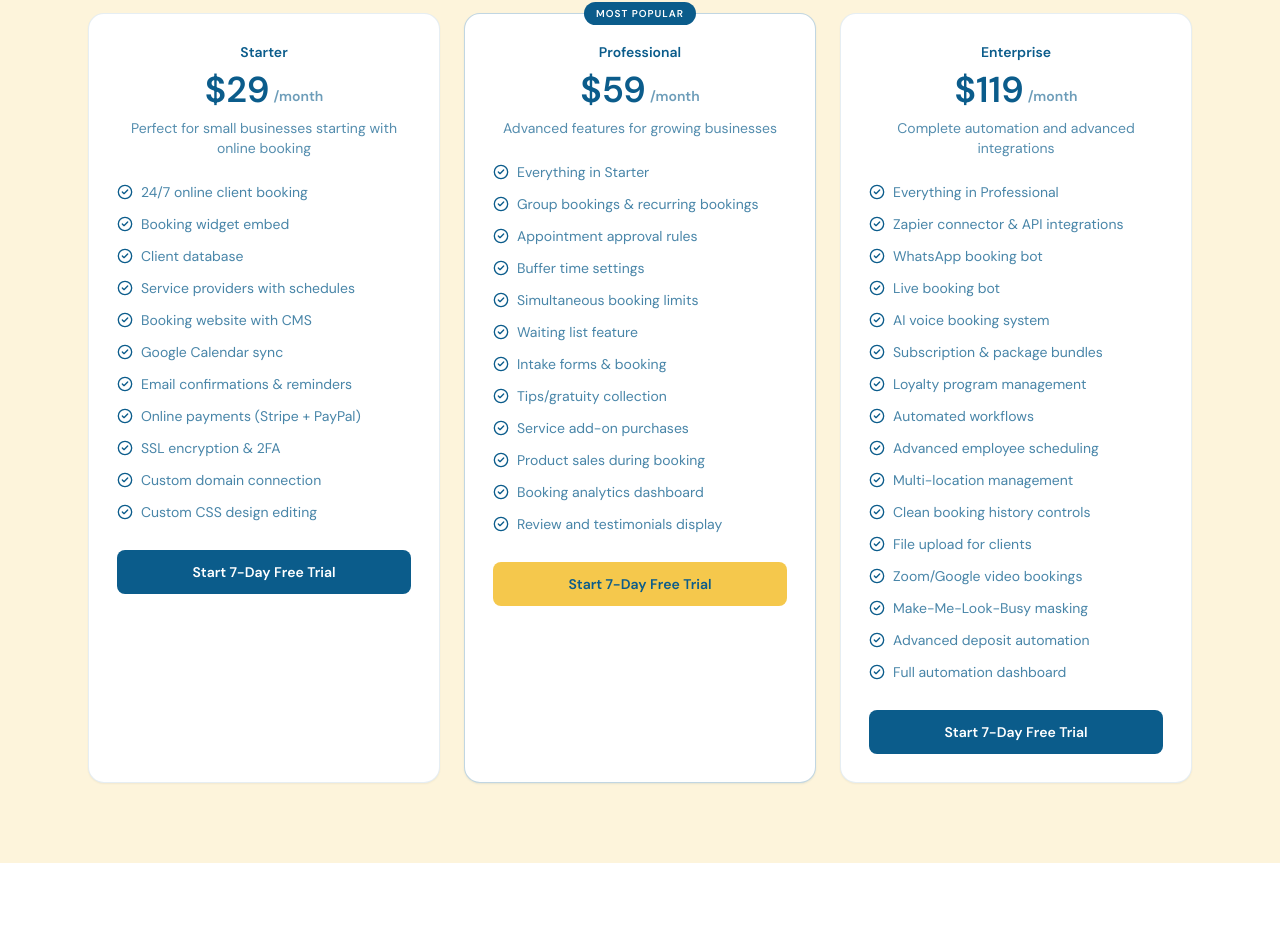
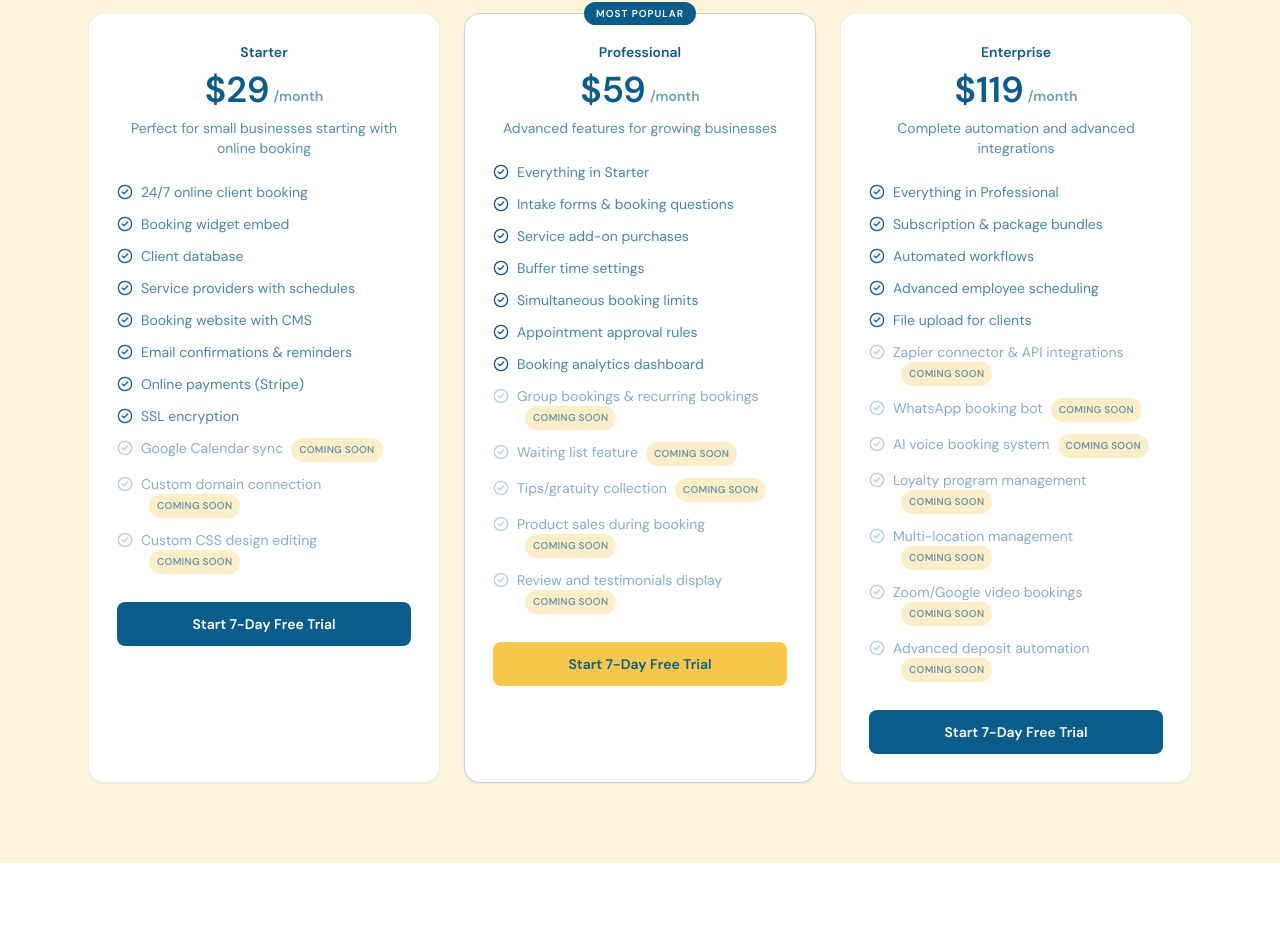
Before and after one commit to adsfq2025-GH/diamondbooking, a Next.js app: page / in a window 1280 px wide. Shown: the part 2477-3409 px from the top of the page. Built offline with nearby package versions, Linux system fonts and the light colour scheme; no server answers.

Commit message:
new: Add trial end check for subscription status

```diff
--- a/src/app/api/auth/register/route.ts
+++ b/src/app/api/auth/register/route.ts
@@ -4,6 +4,7 @@ import bcrypt from "bcryptjs";
 import { prisma } from "@/lib/prisma";
 import { z } from "zod";
 import { createAuditLog } from "@/lib/audit";
+import { generateSlug } from "@/lib/utils";
 
 const schema = z.object({
   name: z.string().min(2).max(100),
@@ -74,6 +75,21 @@ export async function POST(req: NextRequest) {
         },
       });
 
+      const existingBusiness = await tx.business.findUnique({ where: { ownerId: newUser.id }, select: { id: true } });
+      if (!existingBusiness) {
+        const base = generateSlug(`${name} business`) || "business";
+        const slug = `${base}-${newUser.id.slice(-6)}`;
+        await tx.business.create({
+          data: {
+            ownerId: newUser.id,
+            name: `${name}'s Business`,
+            slug,
+            timezone: "America/New_York",
+            onboardingComplete: false,
+          },
+        });
+      }
+
       return newUser;
     });
 
--- a/src/app/api/public/book/[slug]/route.ts
+++ b/src/app/api/public/book/[slug]/route.ts
@@ -50,7 +50,13 @@ export async function POST(req: NextRequest, { params }: Params) {
     where: { slug, isActive: true },
     include: {
       businessHours: true,
-      owner: { select: { id: true, email: true, subscription: { select: { plan: true, status: true, isComped: true, compExpiresAt: true } } } },
+      owner: {
+        select: {
+          id: true,
+          email: true,
+          subscription: { select: { plan: true, status: true, trialEnd: true, isComped: true, compExpiresAt: true } },
+        },
+      },
     },
   });
   if (!business) {
@@ -61,7 +67,8 @@ export async function POST(req: NextRequest, { params }: Params) {
   const sub = business.owner.subscription;
   const comped = !!sub?.isComped && (!sub.compExpiresAt || sub.compExpiresAt.getTime() > Date.now());
   const subStatus = sub?.status;
-  if (subStatus && !comped && !["ACTIVE", "TRIALING"].includes(subStatus)) {
+  const trialActive = subStatus === "TRIALING" && (!sub?.trialEnd || sub.trialEnd.getTime() > Date.now());
+  if (subStatus && !comped && !(subStatus === "ACTIVE" || trialActive)) {
     return NextResponse.json(
       { success: false, error: "This business is not currently accepting bookings" },
       { status: 403 }
--- a/src/app/book/[slug]/page.tsx
+++ b/src/app/book/[slug]/page.tsx
@@ -64,9 +64,15 @@ export default async function BookingPage({ params, searchParams }: Props) {
   // Check sub is active
   const owner = await prisma.user.findUnique({
     where: { id: business.ownerId },
-    include: { subscription: { select: { status: true } } },
+    include: { subscription: { select: { status: true, trialEnd: true, isComped: true, compExpiresAt: true } } },
   });
-  const subActive = ["ACTIVE", "TRIALING"].includes(owner?.subscription?.status ?? "");
+  const subStatus = owner?.subscription?.status ?? null;
+  const comped =
+    !!owner?.subscription?.isComped &&
+    (!owner.subscription.compExpiresAt || owner.subscription.compExpiresAt.getTime() > Date.now());
+  const trialActive =
+    subStatus === "TRIALING" && (!owner?.subscription?.trialEnd || owner.subscription.trialEnd.getTime() > Date.now());
+  const subActive = comped || subStatus === "ACTIVE" || trialActive;
 
   if (!subActive) {
     return (
--- a/src/app/page.tsx
+++ b/src/app/page.tsx
@@ -101,17 +101,17 @@ const PLANS = [
     price: 29,
     desc: "Perfect for small businesses starting with online booking",
     features: [
-      "24/7 online client booking",
-      "Booking widget embed",
-      "Client database",
-      "Service providers with schedules",
-      "Booking website with CMS",
-      "Google Calendar sync",
-      "Email confirmations & reminders",
-      "Online payments (Stripe + PayPal)",
-      "SSL encryption & 2FA",
-      "Custom domain connection",
-      "Custom CSS design editing",
+      { text: "24/7 online client booking", built: true },
+      { text: "Booking widget embed", built: true },
+      { text: "Client database", built: true },
+      { text: "Service providers with schedules", built: true },
+      { text: "Booking website with CMS", built: true },
+      { text: "Email confirmations & reminders", built: true },
+      { text: "Online payments (Stripe)", built: true },
+      { text: "SSL encryption", built: true },
+      { text: "Google Calendar sync", built: false },
+      { text: "Custom domain connection", built: false },
+      { text: "Custom CSS design editing", built: false },
     ],
     featured: false,
   },
@@ -120,18 +120,18 @@ const PLANS = [
     price: 59,
     desc: "Advanced features for growing businesses",
     features: [
-      "Everything in Starter",
-      "Group bookings & recurring bookings",
-      "Appointment approval rules",
-      "Buffer time settings",
-      "Simultaneous booking limits",
-      "Waiting list feature",
-      "Intake forms & booking",
-      "Tips/gratuity collection",
-      "Service add-on purchases",
-      "Product sales during booking",
-      "Booking analytics dashboard",
-      "Review and testimonials display",
+      { text: "Everything in Starter", built: true },
+      { text: "Intake forms & booking questions", built: true },
+      { text: "Service add-on purchases", built: true },
+      { text: "Buffer time settings", built: true },
+      { text: "Simultaneous booking limits", built: true },
+      { text: "Appointment approval rules", built: true },
+      { text: "Booking analytics dashboard", built: true },
+      { text: "Group bookings & recurring bookings", built: false },
+      { text: "Waiting list feature", built: false },
+      { text: "Tips/gratuity collection", built: false },
+      { text: "Product sales during booking", built: false },
+      { text: "Review and testimonials display", built: false },
     ],
     featured: true,
   },
@@ -140,22 +140,18 @@ const PLANS = [
     price: 119,
     desc: "Complete automation and advanced integrations",
     features: [
-      "Everything in Professional",
-      "Zapier connector & API integrations",
-      "WhatsApp booking bot",
-      "Live booking bot",
-      "AI voice booking system",
-      "Subscription & package bundles",
-      "Loyalty program management",
-      "Automated workflows",
-      "Advanced employee scheduling",
-      "Multi-location management",
-      "Clean booking history controls",
-      "File upload for clients",
-      "Zoom/Google video bookings",
-      "Make-Me-Look-Busy masking",
-      "Advanced deposit automation",
-      "Full automation dashboard",
+      { text: "Everything in Professional", built: true },
+      { text: "Subscription & package bundles", built: true },
+      { text: "Automated workflows", built: true },
+      { text: "Advanced employee scheduling", built: true },
+      { text: "File upload for clients", built: true },
+      { text: "Zapier connector & API integrations", built: false },
+      { text: "WhatsApp booking bot", built: false },
+      { text: "AI voice booking system", built: false },
+      { text: "Loyalty program management", built: false },
+      { text: "Multi-location management", built: false },
+      { text: "Zoom/Google video bookings", built: false },
+      { text: "Advanced deposit automation", built: false },
     ],
     featured: false,
   },
@@ -464,9 +460,25 @@ export default function LandingPage() {
 
                   <ul className="mt-6 space-y-3">
                     {p.features.map((f) => (
-                      <li key={f} className="flex items-start gap-2 text-sm">
-                        <CheckCircle2 className="mt-0.5 h-4 w-4 shrink-0 text-primary" />
-                        <span className="text-primary/75">{f}</span>
+                      <li key={f.text} className="flex items-start gap-2 text-sm">
+                        <CheckCircle2
+                          className={[
+                            "mt-0.5 h-4 w-4 shrink-0",
+                            f.built ? "text-primary" : "text-primary/30",
+                          ].join(" ")}
+                        />
+                        <span
+                          className={
+                            f.built ? "text-primary/75" : "text-primary/50"
+                          }
+                        >
+                          {f.text}
+                          {!f.built && (
+                            <span className="ml-2 inline-flex items-center rounded-full bg-accent/30 px-2 py-0.5 text-[10px] font-bold uppercase tracking-wide text-primary/60">
+                              Coming Soon
+                            </span>
+                          )}
+                        </span>
                       </li>
                     ))}
                   </ul>
--- a/src/lib/auth.ts
+++ b/src/lib/auth.ts
@@ -10,6 +10,7 @@ import bcrypt from "bcryptjs";
 import { prisma } from "@/lib/prisma";
 import { Role } from "@prisma/client";
 import { z } from "zod";
+import { generateSlug } from "@/lib/utils";
 
 const authUrlForCookies = process.env.NEXTAUTH_URL ?? process.env.AUTH_URL;
 let cookieDomain: string | undefined;
@@ -257,6 +258,31 @@ export const config: NextAuthConfig = {
     async signIn({ user, account }) {
       if (account?.provider === "google" && user.id) {
         try {
+          const dbUser = await prisma.user.findUnique({
+            where: { id: user.id },
+            select: { role: true, name: true },
+          });
+          if (dbUser?.role === "OWNER") {
+            const existingBusiness = await prisma.business.findUnique({
+              where: { ownerId: user.id },
+              select: { id: true },
+            });
+            if (!existingBusiness) {
+              const displayName = dbUser.name?.trim() ? dbUser.name.trim() : "My";
+              const base = generateSlug(`${displayName} business`) || "business";
+              const slug = `${base}-${user.id.slice(-6)}`;
+              await prisma.business.create({
+                data: {
+                  ownerId: user.id,
+                  name: `${displayName}'s Business`,
+                  slug,
+                  timezone: "America/New_York",
+                  onboardingComplete: false,
+                },
+              });
+            }
+          }
+
           const settings = await prisma.platformSettings.findUnique({
             where: { id: 1 },
             select: { defaultTrialDays: true },
```
Also changed, not shown: 1 other file (tests, documents, lock files or other folders).
